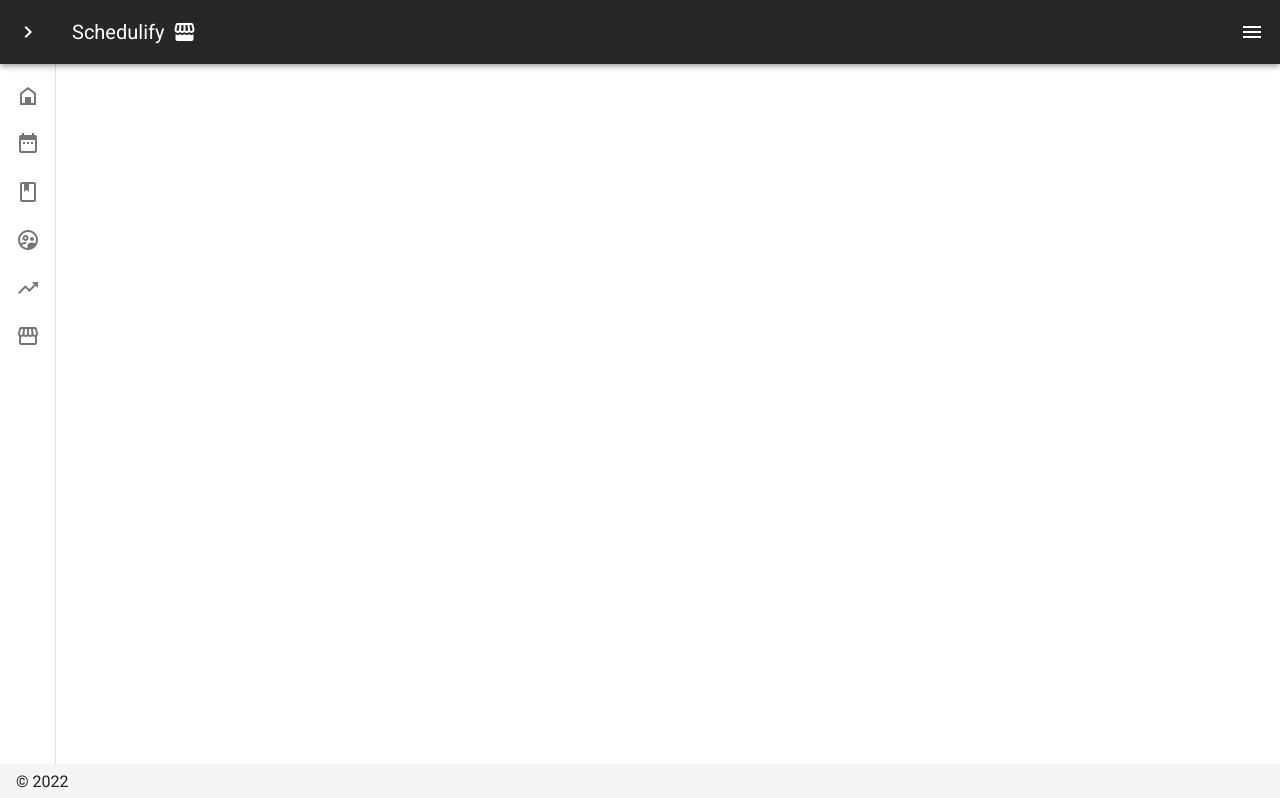
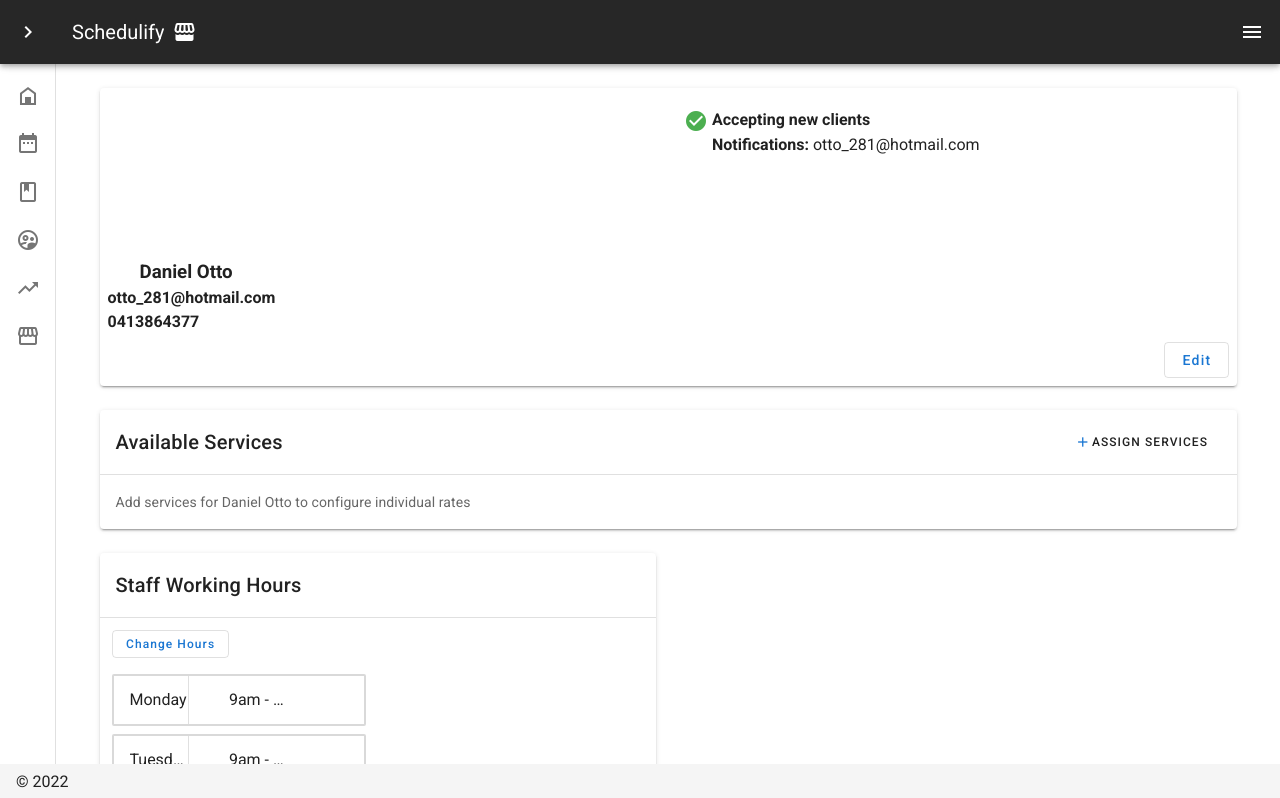
Before and after one commit to DanielOttodev/admin, a Nuxt app: page /business/team/member in a window 1280 px wide. Shown: the top 798 px of the page. Built offline with nearby package versions, Linux system fonts and the light colour scheme.

Commit message:
staff profile

```diff
--- a/components/AddServiceForm.vue
+++ b/components/AddServiceForm.vue
@@ -45,9 +45,9 @@
             <v-divider></v-divider>
             <v-card-actions>
                 <v-row class="my-1 mr-1" justify="end">
-                    <v-btn outlined color="deep-orange lighten-1" class="mr-2 text-capitalize" dark>Save and create new
+                    <v-btn outlined color="primary" class="mr-2 text-capitalize" dark>Save and create new
                     </v-btn>
-                    <v-btn color="deep-orange lighten-1" class="text-capitalize" dark>Save</v-btn>
+                    <v-btn color="primary" class="text-capitalize" dark>Save</v-btn>
 
                 </v-row>
             </v-card-actions>
--- /dev/null
+++ b/components/AddStaffForm.vue
@@ -0,0 +1,50 @@
+<template>
+  <v-container>
+    <v-card max-width="1000">
+      <v-card-title> New Staff Member </v-card-title>
+      <v-divider></v-divider>
+      <v-card-text>
+        <h3 class="mb-5">Staff Member Information</h3>
+        <v-text-field v-model="name" outlined label="Name"></v-text-field>
+        <v-textarea v-model="bio" label="Staff Bio - This will show to clients when they view your profile." outlined></v-textarea>
+        <v-switch
+          v-model="acceptClient"
+          label="Accepting New Clients"
+        ></v-switch>
+        <h3>
+            User Account:
+        </h3>
+        <p>The email address entered below will also be where this user receives notifications for client bookings.</p>
+        <v-text-field v-model="user" outlined placeholder="Username"></v-text-field>
+        <v-text-field v-model="pass" outlined placeholder="Password"></v-text-field>
+     <v-text-field v-model="email" outlined hint="john@domain.com" placeholder="Email"></v-text-field>
+     <v-text-field v-model="phone"  outlined  placeholder="Phone"></v-text-field>
+      </v-card-text>
+      <v-card-actions>
+        <v-row justify="end">
+            <v-col class="justify-end">
+                <v-btn class="float-right text-capitalize" color="primary">Save</v-btn>
+            </v-col>
+        </v-row>
+
+      </v-card-actions>
+    </v-card>
+  </v-container>
+</template>
+
+<script>
+export default {
+  data: () => ({
+    acceptClient: true,
+    bio: "",
+    name: "",
+    user:'',
+    email:'',
+    pass:'',
+    phone:''
+  }),
+};
+</script>
+
+<style>
+</style>
--- /dev/null
+++ b/components/GoBackButton.vue
@@ -0,0 +1,22 @@
+<template>
+
+        <v-btn left absolute text outlined small>
+            <v-icon @click="routeBack()">mdi-chevron-double-left</v-icon>
+        </v-btn>
+
+</template>
+
+<script>
+export default {
+
+    methods: {
+        routeBack() {
+            this.$router.back();
+        }
+    },
+}
+</script>
+
+<style>
+
+</style>
--- a/components/QCard.vue
+++ b/components/QCard.vue
@@ -2,7 +2,7 @@
     <v-hover v-slot="{ hover }">
         <v-card height="200" @click="routeTo()" class="pa-5 text-center" :elevation="hover ? 12 : 2"
             :class="{ 'on-hover': hover }">
-            <v-icon class="" x-large color="deep-purple darken-3">{{ icon }}</v-icon>
+            <v-icon class="" x-large color="primary">{{ icon }}</v-icon>
             <v-card-title class="justify-center">{{ title }}</v-card-title>
             <v-card-subtitle>{{ description }}</v-card-subtitle>
         </v-card>
--- /dev/null
+++ b/components/StaffWorkHours.vue
@@ -0,0 +1,67 @@
+<template>
+  <v-card>
+    <v-card-title>
+        Staff Working Hours
+    </v-card-title>
+    <v-divider/>
+    <v-container>
+
+        <v-row>
+            <v-col>
+                <v-btn  text small outlined color="primary" class="text-capitalize">Change Hours</v-btn>
+<v-list>
+      <v-list-item
+        v-for="item in hours"
+        :key="item.day"
+        class="border mt-2"
+
+      >
+
+
+        <v-list-item-content>
+          <v-list-item-title v-text="item.day"></v-list-item-title>
+        </v-list-item-content>
+        <v-divider vertical class="mr-10"></v-divider>
+        <v-list-item-content >
+          <v-list-item-title v-text="item.time"></v-list-item-title>
+        </v-list-item-content>
+                <v-list-item-content>
+
+        </v-list-item-content>
+      </v-list-item>
+    </v-list>
+            </v-col>
+            <v-col>
+
+            </v-col>
+        </v-row>
+    </v-container>
+
+  </v-card>
+</template>
+
+<script>
+export default {
+data:() => ({
+    hours:[
+        {day:'Monday',time:"9am - 5pm"},
+        {day:'Tuesday',time:"9am - 5pm"},
+        {day:'Wednesday',time:"9am - 5pm"},
+        {day:'Thursday',time:"9am - 5pm"},
+        {day:'Friday',time:"9am - 5pm"},
+        {day:'Saturday',time:"9am - 5pm"},
+        {day:'Sunday',time:"9am - 5pm"},
+    ]
+})
+}
+</script>
+
+<style>
+.border{
+    border:2px solid rgba(128, 128, 128, 0.299);
+    border-radius:2px;
+}
+.time{
+    margin-right:auto;
+}
+</style>
--- a/components/TeamCard.vue
+++ b/components/TeamCard.vue
@@ -5,7 +5,7 @@
         <v-card class="text-center" max-width="750">
           <v-card-title
             >Team Members
-            <v-btn absolute small outlined text light right color="primary">
+            <v-btn @click="toAdd()" absolute small outlined text light right color="primary">
               <v-icon x-small>mdi-plus</v-icon> Add New</v-btn
             >
           </v-card-title>
@@ -52,7 +52,12 @@ export default {
                 role:"Admin"
             }
         ]
-    })
+    }),
+    methods:{
+      toAdd(){
+        this.$router.push('/business/team/add')
+      }
+    }
 };
 </script>
 
--- a/pages/business/addservice.vue
+++ b/pages/business/addservice.vue
@@ -2,9 +2,7 @@
     <v-sheet>
         <v-row>
             <v-col>
-        <v-btn left absolute text outlined small>
-            <v-icon @click="routeBack()">mdi-chevron-double-left</v-icon>
-        </v-btn>
+                <GoBackButton/>
             </v-col>
         </v-row>
 
@@ -17,13 +15,10 @@
 
 <script>
 import AddServiceForm from "../../components/AddServiceForm.vue";
+import GoBackButton from "../../components/GoBackButton.vue";
 export default {
-    methods: {
-        routeBack() {
-            this.$router.back();
-        }
-    },
-    components: { AddServiceForm }
+
+    components: { AddServiceForm, GoBackButton }
 }
 </script>
 
--- a/pages/business/services.vue
+++ b/pages/business/services.vue
@@ -4,7 +4,7 @@
             <v-col>
                 <v-card class="text-center">
                     <v-card-title>Services
-                        <v-btn @click="toService()" right absolute small color="warning" dark>Add
+                        <v-btn @click="toService()" right absolute small color="primary" dark>Add
                             New</v-btn>
                     </v-card-title>
                     <v-divider></v-divider>
--- a/pages/business/team/add.vue
+++ b/pages/business/team/add.vue
@@ -0,0 +1,23 @@
+<template>
+  <v-container>
+            <v-row>
+            <v-col>
+            <GoBackButton/>
+            </v-col>
+        </v-row>
+    <AddStaffForm class="mt-10" />
+  </v-container>
+</template>
+
+<script>
+import AddServiceForm from '../../../components/AddServiceForm.vue';
+import AddStaffForm from '../../../components/AddStaffForm.vue';
+import GoBackButton from '../../../components/GoBackButton.vue';
+export default {
+    components: { AddServiceForm, AddStaffForm, GoBackButton }
+}
+</script>
+
+<style>
+
+</style>
--- /dev/null
+++ b/pages/business/team/member.vue
@@ -0,0 +1,74 @@
+<template>
+  <v-container>
+    <v-row>
+      <v-col>
+        <v-card class="pt-5">
+          <v-row>
+            <v-col class="pl-5">
+              <v-img
+                src="/avatar.png"
+                :contain="true"
+                max-width="150"
+                max-height="150"
+              ></v-img>
+
+              <h3 class="ml-8">{{ name }}</h3>
+              <h4>{{ email }}</h4>
+              <h4>{{ phone }}</h4>
+            </v-col>
+            <v-col>
+              <h4>
+                <v-icon color="green">mdi-check-circle</v-icon> Accepting new
+                clients
+              </h4>
+              <h4 class="ml-7">Notifications: <span style="font-weight:400;">{{ notify_email }}</span> </h4>
+            </v-col>
+          </v-row>
+          <v-card-actions>
+            <v-row>
+              <v-col
+                ><v-btn text color="primary" outlined class="text-capitalize float-right"
+                  >Edit</v-btn
+                ></v-col
+              >
+            </v-row>
+          </v-card-actions>
+        </v-card>
+      </v-col>
+    </v-row>
+    <v-row>
+        <v-col>
+            <v-card>
+                <v-card-title>
+                    Available Services
+                    <v-btn text small right absolute > <v-icon small color="primary">mdi-plus</v-icon> Assign Services</v-btn>
+                </v-card-title>
+                <v-divider></v-divider>
+                <v-card-text>Add services for {{name}} to configure individual rates</v-card-text>
+            </v-card>
+        </v-col>
+    </v-row>
+  <v-row>
+    <v-col>
+      <StaffWorkHours/>
+    </v-col>
+    <v-col></v-col>
+  </v-row>
+  </v-container>
+</template>
+
+<script>
+import StaffWorkHours from '../../../components/StaffWorkHours.vue';
+export default {
+    data: () => ({
+        email: "otto_281@hotmail.com",
+        phone: "0413864377",
+        notify_email: "otto_281@hotmail.com",
+        name: "Daniel Otto",
+    }),
+    components: { StaffWorkHours }
+};
+</script>
+
+<style>
+</style>
```
Also changed, not shown: static/avatar.png (added).
